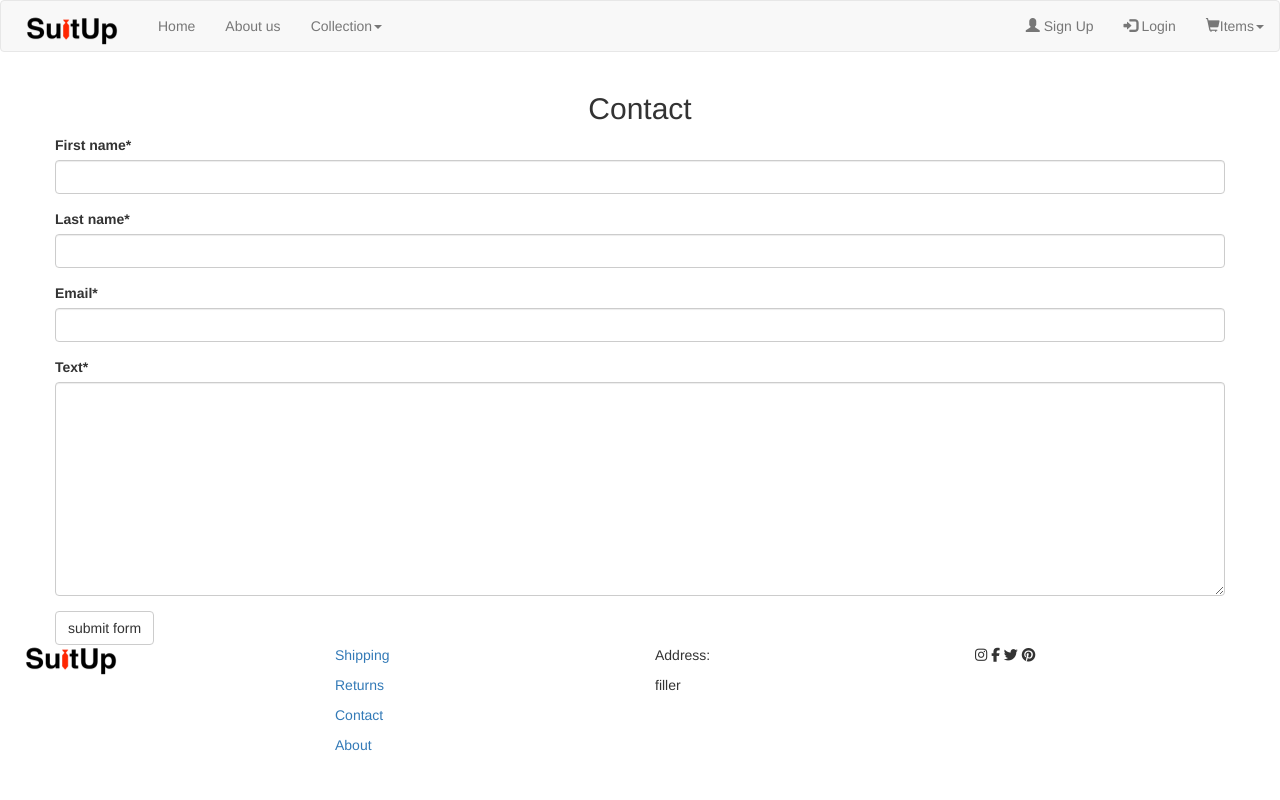
After one commit to benScholom/SuitUpEcommerce, a Django app: page /contact/ in a window 1280 px wide. The commit adds this page. Run offline with Django 3.2, Linux system fonts and the light colour scheme; some libraries are stand-ins or nearby versions.

Commit message:
added comment page with link to backend

```diff
--- a/SuitUp/settings.py
+++ b/SuitUp/settings.py
@@ -40,6 +40,7 @@ INSTALLED_APPS = [
     'whitenoise.runserver_nostatic',
     'django.contrib.staticfiles',
     'store_products.apps.StoreProductsConfig',
+    "crispy_forms",
 ]
 
 MIDDLEWARE = [
@@ -132,3 +133,5 @@ STATICFILES_DIRS = [
 # Simplified static file serving.
 # https://warehouse.python.org/project/whitenoise/
 STATICFILES_STORAGE = 'whitenoise.storage.CompressedManifestStaticFilesStorage'
+
+CRISPY_TEMPLATE_PACK = 'bootstrap3'
--- /dev/null
+++ b/store_products/forms.py
@@ -0,0 +1,7 @@
+from django.forms import ModelForm
+from .models import Messages
+
+class Contactform(ModelForm):
+    class Meta:
+        model = Messages
+        fields = ['first_name', 'last_name', 'email', 'text']
--- a/store_products/models.py
+++ b/store_products/models.py
@@ -22,7 +22,7 @@ class Product(models.Model):
 class Customer(models.Model):
     first_name = models.CharField(max_length=50)
     last_name = models.CharField(max_length=50)
-    email = models.CharField(max_length=75)
+    email = models.EmailField()
     password = models.CharField(max_length=30)
 
     def __str__(self):
@@ -38,14 +38,14 @@ class Order(models.Model):
         return str(self.id)
 
 #model for messages and correspondance
-"""class Messages(models.Model):
-    date = models.DateTimeField('date recieved')
-    customer = models.ForeignKey(Customer)
+class Messages(models.Model):
+    date = models.DateTimeField(default=timezone.now())
+    #customer = models.ForeignKey(Customer)
     text =  models.TextField()
-    email = models.CharField(max_length=70)
+    email = models.EmailField()
     first_name = models.CharField(max_length=50)
     last_name = models.CharField(max_length=50)
 
 
     def __str__(self):
-        return str(self.id)"""
+        return str(self.id)
--- a/store_products/static/css/products.css
+++ b/store_products/static/css/products.css
@@ -3,7 +3,8 @@
 }
 .foot .footitem {
 	position:absolute;
-	transform:translateY(-50%);
+	/*transform:translateY(-50%);*/
+	top:50%;
 }
 
 .car {
@@ -22,3 +23,17 @@
 	height:150px;
 	width:50%;
 }
+
+.about {
+	font-family: 'Pacifico', cursive;
+}
+
+.aboutc {
+	position:relative;
+	height:500px;
+}
+.aboutr {
+	position:absolute;
+	transform:translateY(-50%);
+	top:50%;
+}
--- /dev/null
+++ b/store_products/templates/store_products/contact.html
@@ -0,0 +1,18 @@
+{% extends "store_products/index.html" %}
+{% load crispy_forms_tags %}
+{% block content %}
+<div class="container">
+	<div class="row text-center">
+		<h2>{{title}}</h2>
+	</div>
+	{% if form %}
+	<div class="row">
+		<form method="POST" action=''>
+		{% csrf_token %}
+		{{form|crispy}}
+		<input type="submit" value="submit form" class="btn btn-default"/>
+		</form>
+		</div>
+	{% endif %}
+</div>
+{% endblock %}
--- a/store_products/templates/store_products/index.html
+++ b/store_products/templates/store_products/index.html
@@ -7,6 +7,7 @@
 		{% load staticfiles %}
 		<link href="{% static 'css/products.css' %}" type="text/css" rel="stylesheet">
 		<link rel="stylesheet" href="https://maxcdn.bootstrapcdn.com/bootstrap/3.3.7/css/bootstrap.min.css" integrity="sha384-BVYiiSIFeK1dGmJRAkycuHAHRg32OmUcww7on3RYdg4Va+PmSTsz/K68vbdEjh4u" crossorigin="anonymous">
+		<link href="https://fonts.googleapis.com/css?family=Pacifico" rel="stylesheet">
 	</head>
 	<body>
 	<nav class="navbar navbar-default">
@@ -18,14 +19,15 @@
     </div>
     <ul class="nav navbar-nav">
     	<li><a href="{% url 'home' %}">Home</a></li>
-    	<li><a href='#'>About us</a></li>
-    	<li class="dropdown"><a class="dropdown-toggle" data-toggle="dropdown" href="#">Collection<span class='caret'></span></a></li>
+    	<li><a href="{% url 'about' %}">About us</a></li>
+    	<li class="dropdown"><a class="dropdown-toggle" data-toggle="dropdown" href="#">Collection<span class='caret'></span></a>
     		<ul class="dropdown-menu">
     			<li><a href="#">Suits</a></li>
     			<li><a href="#">Shirts</a></li>
     			<li><a href="#">Shoes</a></li>
     			<li><a href="#">Ties</a></li>
     		</ul>
+    	</li>
     </ul>
    	<ul class = "nav navbar-nav navbar-right">
    		<li><a href="#"><span class="glyphicon glyphicon-user"></span> Sign Up</a></li>
@@ -37,7 +39,7 @@
 </nav>
 	{% block content %}
 	{% endblock %}
-<div class="container-fluid bg-grey">
+<div class="container-fluid">
 	<div class="row">
 		<div class="col-xs-3 foot">
 			<img src="{% static 'images/suitup.png' %}" alt="Suit Up" class="logo footitem"/>
@@ -45,18 +47,18 @@
 		<div class="col-xs-3">
 			<a href='#'><p>Shipping</p></a>
 			<a href='#'><p>Returns</p></a>
-			<a href='#'><p>Contact</p></a>
-			<a href='#'><p>About</p></a>
+			<a href="{% url 'contact' %}"><p>Contact</p></a>
+			<a href="{% url 'about' %}"><p>About</p></a>
 		</div>
 		<div class ="col-xs-3 foot">
 			<p>Address:</p>
 			<p>filler</p>
 		</div>
 		<div class="col-xs-3 foot">
-			<span class="footitem"><i class="fa fa-instagram"></i></span>
-			<span class='footitem'><i class="fa fa-facebook"></i></span>
-			<span class="footitem"><i class="fa fa-twitter"></i></span>
-			<span class='footitem'><i class="fa fa-pinterest"></i></span>
+			<span><i class="fa fa-instagram"></i></span>
+			<span><i class="fa fa-facebook"></i></span>
+			<span><i class="fa fa-twitter"></i></span>
+			<span><i class="fa fa-pinterest"></i></span>
 		</div>
 	</div>
 </div>
--- a/store_products/urls.py
+++ b/store_products/urls.py
@@ -5,4 +5,6 @@ from django.conf.urls.static import static
 
 urlpatterns = [
     url(r'^$', views.home, name = 'home'),
+    url(r'^about/$', views.about, name="about"),
+    url(r'^contact/$', views.contact, name="contact")
 ] + static(settings.STATIC_URL, document_root=settings.STATIC_ROOT)
--- a/store_products/views.py
+++ b/store_products/views.py
@@ -1,5 +1,7 @@
-from django.shortcuts import render
+from django.shortcuts import render, redirect
 from .models import Product
+from .forms import Contactform
+from django.utils import timezone
 
 # Create your views here.
 def home(request):
@@ -9,3 +11,18 @@ def home(request):
         x = Product.objects.filter(favorite=True, display_rank=r)
         favorite_products.append(x)
     return render(request, 'store_products/home.html', {'products': favorite_products})
+
+def about(request):
+    return render(request, 'store_products/about.html')
+
+def contact(request):
+    form = Contactform(request.POST or None)
+    title = "Contact"
+    if form.is_valid():
+        comment = form.save(commit=False)
+        comment.date = timezone.now()
+        comment.save()
+        title = "Thanks for contacting us, we will get back to you shortly."
+        form = None
+        return render(request, 'store_products/contact.html', {"form": form, "title": title})
+    return render(request, 'store_products/contact.html', {'form': form, "title": title})
```
Also changed, not shown: store_products/templates/store_products/about.html (+10 -0 lines), db.sqlite3, store_products/migrations/0007_auto_20170822_1416.py (added).
